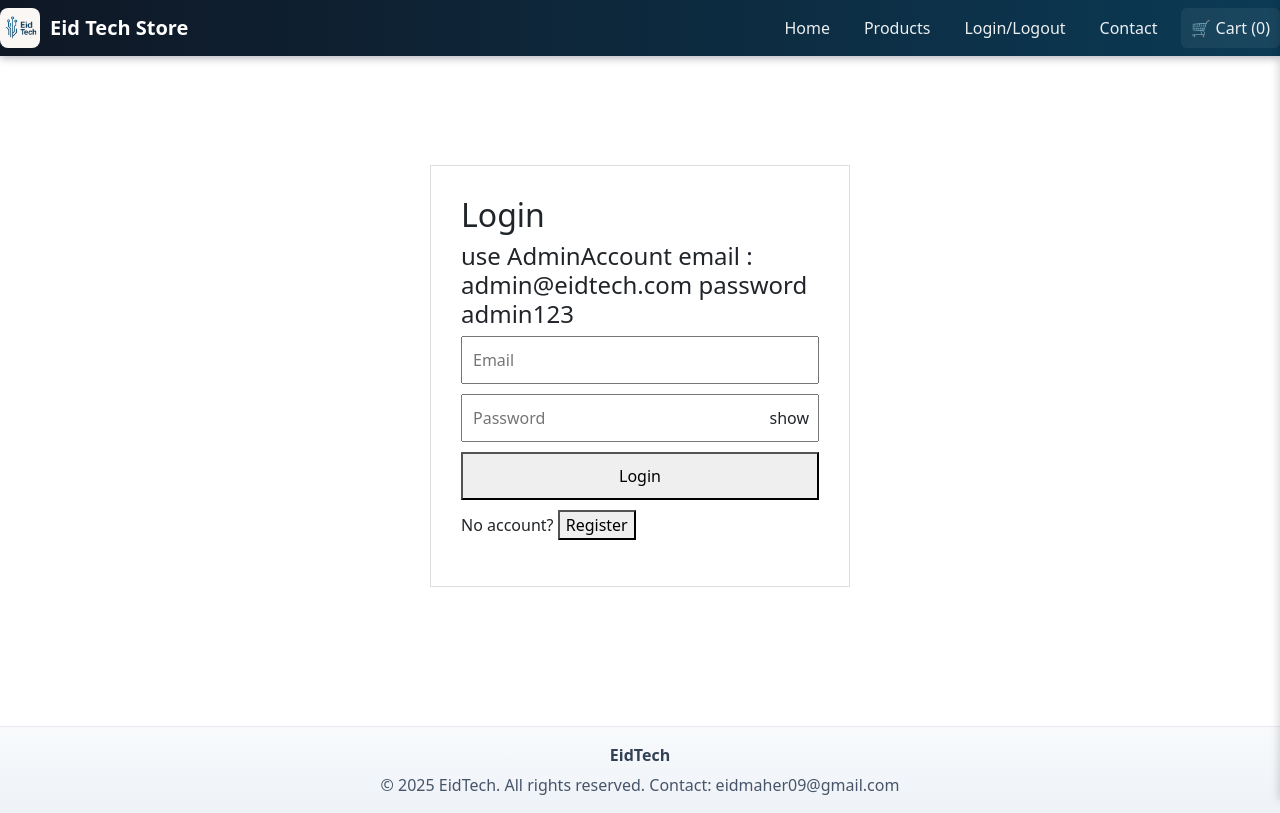
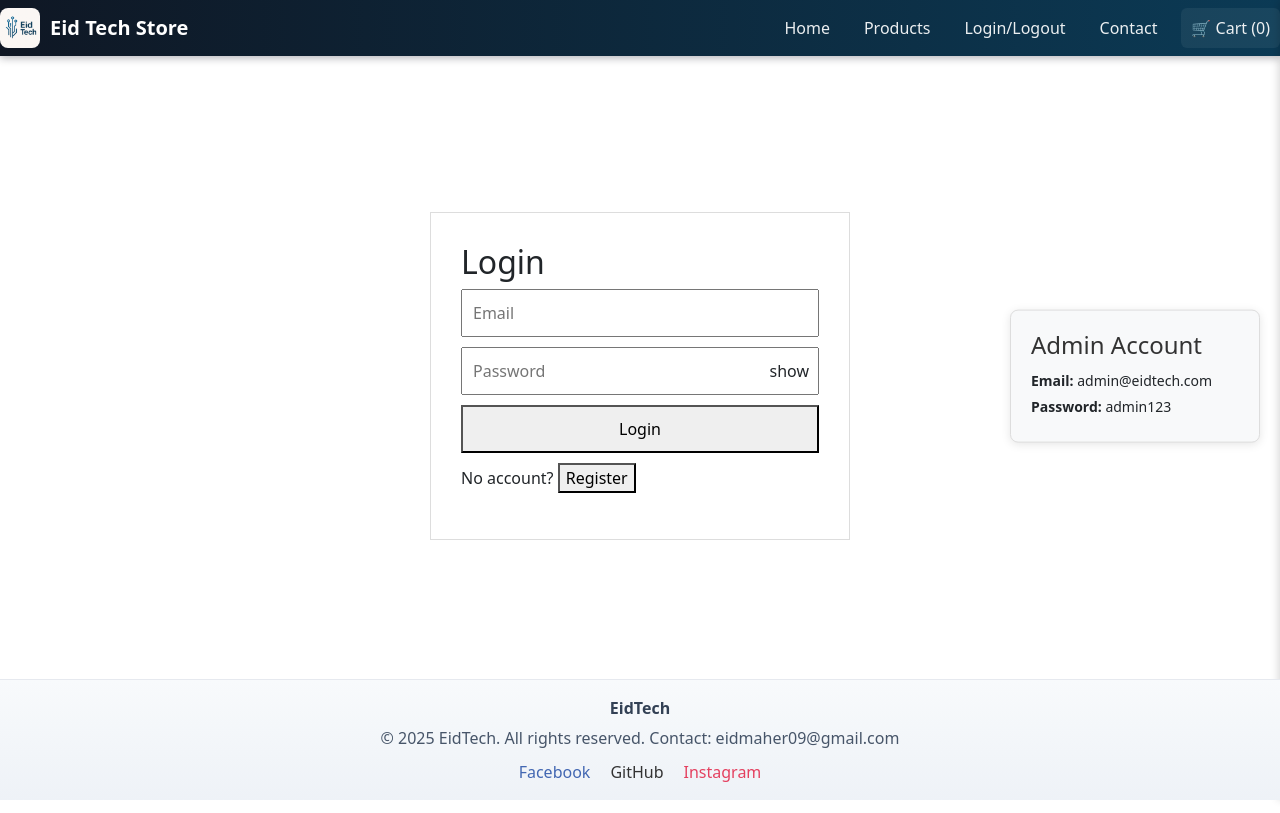
Before and after one commit to maher-eid/EidTechStoreFrontendPhase, a React (Create React App) app: page / in a window 1280 px wide. Built offline with nearby package versions, Linux system fonts and the light colour scheme; no server answers.

Commit message:
fix the bug

```diff
--- a/src/Assets/Footer.css
+++ b/src/Assets/Footer.css
@@ -2,7 +2,12 @@
   background: linear-gradient(180deg,#f8fafc,#eef2f7);
   color: #334155;
   padding: 16px 10px;
-  margin-top: 30px;
   border-top: 1px solid #e6e9ef;
+  position: fixed;
+  bottom: 0;
+  left: 0;
+  right: 0;
+  width: 100%;
+  z-index: 1000;
 }
 .footer p { margin: 0; }
--- a/src/Components/Footer.js
+++ b/src/Components/Footer.js
@@ -6,6 +6,17 @@ export default function Footer() {
         <p style={{ margin: 0, fontWeight: 700 }}>EidTech</p>
         <p style={{ margin: "6px 0 0 0", color: "#475569" }}>© 2025 EidTech. All rights reserved.
  Contact: eidmaher09@gmail.com</p>
+        <div style={{ marginTop: 10 }}>
+          <a href="https://www.facebook.com/share/1Bz9cbEVaz/?mibextid=wwXIfr" target="_blank" rel="noopener noreferrer" style={{ margin: "0 10px", color: "#4267B2", textDecoration: "none" }}>
+            Facebook
+          </a>
+          <a href="https://github.com/maher-eid/" target="_blank" rel="noopener noreferrer" style={{ margin: "0 10px", color: "#333", textDecoration: "none" }}>
+            GitHub
+          </a>
+          <a href="https://www.instagram.com/mahereidd?igsh=MTZ6MDN4ZzV5Y2Jpaw==" target="_blank" rel="noopener noreferrer" style={{ margin: "0 10px", color: "#E4405F", textDecoration: "none" }}>
+            Instagram
+          </a>
+        </div>
       </div>
     </footer>
   );
--- a/src/Pages/Login.jsx
+++ b/src/Pages/Login.jsx
@@ -95,10 +95,9 @@ const res = await fetch(`${API_URL}/user/register`, {
     }
   };
   return (
-    <div style={{ minHeight: "80vh", display: "flex", justifyContent: "center", alignItems: "center" }}>
+    <div style={{ minHeight: "80vh", display: "flex", justifyContent: "center", alignItems: "center", position: "relative" }}>
       <div style={{ width: 420, padding: 30, border: "1px solid #ddd" }}>
         <h2>{currentUser ? "Account" : isRegistering ? "Register" : "Login"}</h2>
-        <h4> use AdminAccount email : admin@eidtech.com password admin123</h4>
 
         {error && <p style={{ color: "red" }}>{error}</p>}
 
@@ -213,6 +212,28 @@ const res = await fetch(`${API_URL}/user/register`, {
           </>
         )}
       </div>
+
+
+      <div style={{
+        position: "absolute",
+        right: 20,
+        top: "50%",
+        transform: "translateY(-50%)",
+        width: 250,
+        padding: 20,
+        background: "#f8f9fa",
+        border: "1px solid #ddd",
+        borderRadius: 8,
+        boxShadow: "0 2px 10px rgba(0,0,0,0.1)"
+      }}>
+        <h4 style={{ margin: "0 0 10px 0", color: "#333" }}>Admin Account</h4>
+        <p style={{ margin: "5px 0", fontSize: 14 }}>
+          <strong>Email:</strong> admin@eidtech.com
+        </p>
+        <p style={{ margin: "5px 0", fontSize: 14 }}>
+          <strong>Password:</strong> admin123
+        </p>
+      </div>
     </div>
   );
 }
```
